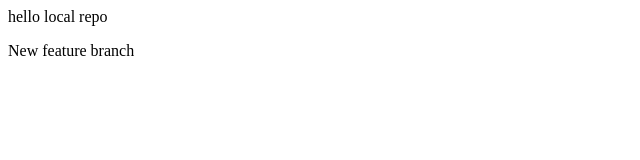
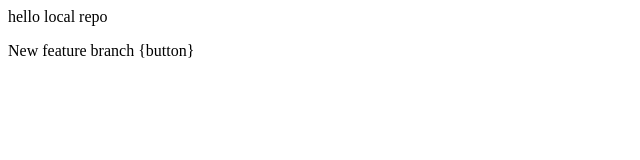
Before and after one commit to Dhrub404/localRepo, a plain HTML site: page index.html in a window 1280 px wide. Shown: the full height of the page, 0-640 px from the left. Drawn offline with Linux system fonts and the light colour scheme.

Commit message:
add button

```diff
--- a/index.html
+++ b/index.html
@@ -1,3 +1,3 @@
 <p>hello local repo </p>
 
-<p>New feature branch</p>
+<p>New feature branch {button}</p>
```
